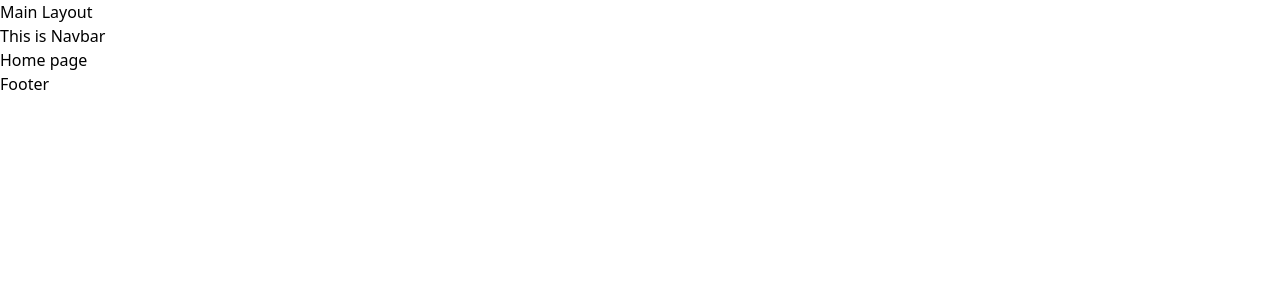
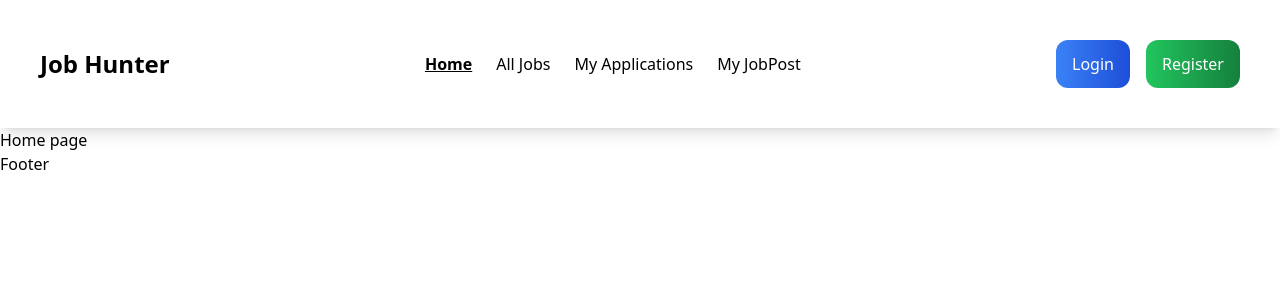
Before and after one commit to Sabuj-Chowdhury/job-hunter-mongoDB-Practice-project, a React (Vite) app in the folder frontend/: page / in a window 1280 px wide. Shown: the top 300 px of the page. Built offline with nearby package versions, Linux system fonts and the light colour scheme.

Commit message:
Navbar add

```diff
--- a/frontend/package.json
+++ b/frontend/package.json
@@ -12,6 +12,7 @@
   "dependencies": {
     "react": "^18.3.1",
     "react-dom": "^18.3.1",
+    "react-icons": "^5.4.0",
     "react-router-dom": "^7.0.2"
   },
   "devDependencies": {
--- a/frontend/src/Layouts/MainLayOut.jsx
+++ b/frontend/src/Layouts/MainLayOut.jsx
@@ -5,7 +5,6 @@ import Footer from "../shared/Footer";
 const MainLayOut = () => {
   return (
     <div>
-      <p>Main Layout</p>
       {/* Navbar */}
       <Navbar></Navbar>
       <main>
--- a/frontend/src/shared/Navbar.jsx
+++ b/frontend/src/shared/Navbar.jsx
@@ -1,8 +1,174 @@
+import { useState } from "react";
+import { FiMenu, FiX } from "react-icons/fi";
+import { NavLink } from "react-router-dom";
+
 const Navbar = () => {
+  // State to track whether the mobile menu is open
+  const [menuOpen, setMenuOpen] = useState(false);
+
+  // Function to toggle the mobile menu state
+  const toggleMenu = () => {
+    setMenuOpen(!menuOpen);
+  };
+
+  // Function to close the mobile menu
+  const closeMenu = () => {
+    setMenuOpen(false);
+  };
+
   return (
-    <div>
-      <p>This is Navbar</p>
-    </div>
+    <header className="bg-base-200 shadow-lg  lg:py-6 lg:px-4 z-50">
+      {/* Main navigation bar */}
+      <nav className="flex items-center justify-between px-6 py-4">
+        {/* Logo / Name on the left */}
+        <div className="text-2xl font-bold">Job Hunter</div>
+
+        {/* Links for desktop view (hidden on small screens) */}
+        <div className="hidden md:flex gap-6">
+          <NavLink
+            to="/"
+            className={({ isActive }) =>
+              `hover:text-primary ${
+                isActive ? "text-primary font-bold underline" : ""
+              }`
+            }
+          >
+            Home
+          </NavLink>
+          <NavLink
+            to="/jobs"
+            className={({ isActive }) =>
+              `hover:text-primary ${
+                isActive ? "text-primary underline bold" : ""
+              }`
+            }
+          >
+            All Jobs
+          </NavLink>
+          <NavLink
+            to="/applications"
+            className={({ isActive }) =>
+              `hover:text-primary ${
+                isActive ? "text-primary font-bold underline" : ""
+              }`
+            }
+          >
+            My Applications
+          </NavLink>
+          <NavLink
+            to="/jobPost"
+            className={({ isActive }) =>
+              `hover:text-primary ${
+                isActive ? "text-primary font-bold underline" : ""
+              }`
+            }
+          >
+            My JobPost
+          </NavLink>
+        </div>
+
+        {/* Login and Register buttons for desktop view */}
+        <div className="hidden md:flex gap-4">
+          <NavLink
+            to="/login"
+            className="px-4 py-3 rounded-xl bg-gradient-to-r from-blue-500 to-blue-700 text-white hover:from-blue-600 hover:to-blue-800"
+          >
+            Login
+          </NavLink>
+          <NavLink
+            to="/register"
+            className="px-4 py-3 rounded-xl bg-gradient-to-r from-green-500 to-green-700 text-white hover:from-green-600 hover:to-green-800"
+          >
+            Register
+          </NavLink>
+        </div>
+
+        {/* Hamburger menu button for mobile view */}
+        <button
+          className="md:hidden text-2xl"
+          onClick={toggleMenu}
+          aria-label="Toggle Menu"
+        >
+          {menuOpen ? <FiX /> : <FiMenu />}{" "}
+          {/* Show close icon if menu is open, else show menu icon */}
+        </button>
+      </nav>
+
+      {/* Mobile menu dropdown (only visible when menuOpen is true) */}
+      {menuOpen && (
+        <div
+          className="fixed top-24 right-4 bg-base-100 shadow-lg rounded-lg w-64 transition-transform transform animate-slide-down"
+          onClick={closeMenu} // Close the menu when clicked
+        >
+          <ul className="flex flex-col items-start py-4 px-6 gap-4">
+            {/* Menu links */}
+            <li>
+              <NavLink
+                to="/"
+                className={({ isActive }) =>
+                  `block hover:text-primary ${
+                    isActive ? "text-primary font-semibold" : ""
+                  }`
+                }
+              >
+                Home
+              </NavLink>
+            </li>
+            <li>
+              <NavLink
+                to="/jobs"
+                className={({ isActive }) =>
+                  `block hover:text-primary ${
+                    isActive ? "text-primary font-semibold" : ""
+                  }`
+                }
+              >
+                All Jobs
+              </NavLink>
+            </li>
+            <li>
+              <NavLink
+                to="/applications"
+                className={({ isActive }) =>
+                  `block hover:text-primary ${
+                    isActive ? "text-primary font-semibold" : ""
+                  }`
+                }
+              >
+                My Applications
+              </NavLink>
+            </li>
+            <li>
+              <NavLink
+                to="/jobPost"
+                className={({ isActive }) =>
+                  `block hover:text-primary ${
+                    isActive ? "text-primary font-semibold" : ""
+                  }`
+                }
+              >
+                My JobPost
+              </NavLink>
+            </li>
+            {/* Login and Register buttons */}
+            <li className=" w-full ">
+              <NavLink to="/login">
+                <button className="btn bg-gradient-to-r from-blue-500 to-blue-700 text-white hover:from-blue-600 hover:to-blue-800 w-full">
+                  Login
+                </button>
+              </NavLink>
+              <NavLink to="/register">
+                <button className="btn bg-gradient-to-r from-green-500 to-green-700 text-white hover:from-green-600 hover:to-green-800 w-full">
+                  Register
+                </button>
+              </NavLink>
+            </li>
+          </ul>
+        </div>
+      )}
+
+      {/* Transparent overlay to close menu when clicking outside */}
+    </header>
   );
 };
 
```
Also changed, not shown: frontend/src/Routes/router.jsx (+22 -1 lines), 1 other file (tests, documents, lock files or other folders).
